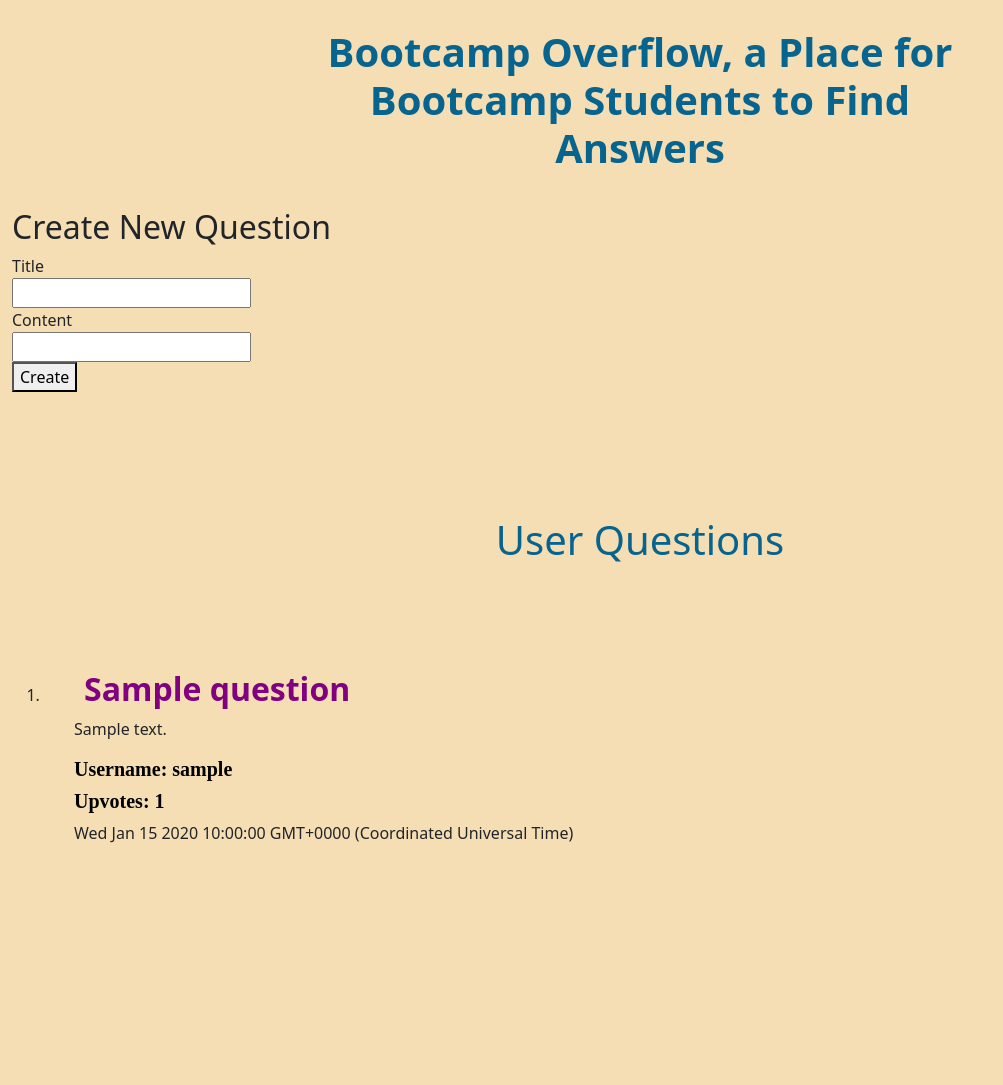
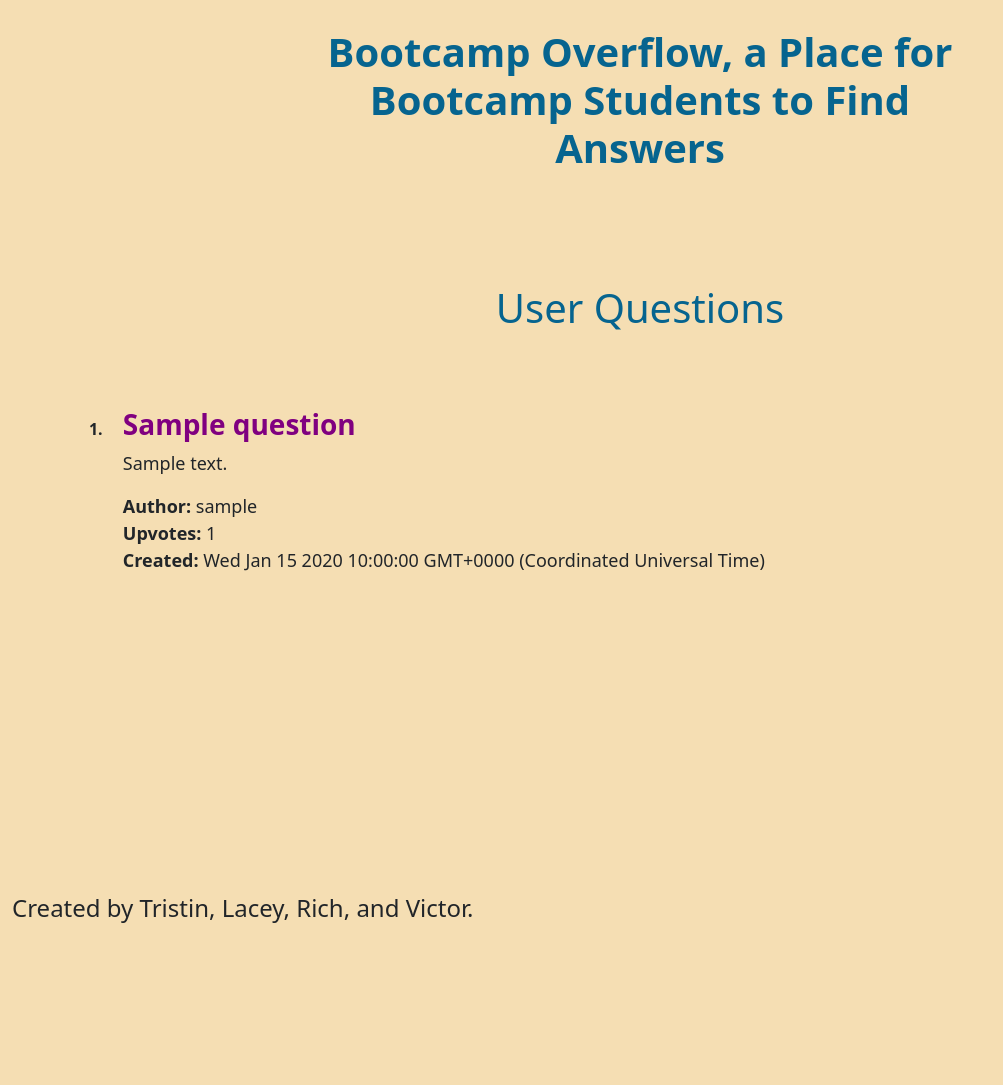
Before and after one commit to TristinNguyen/Bootcamp-Overflow, a Node server app: page /dashboard in a window 1280 px wide. Shown: the part 60-1145 px from the top of the page, without its empty margins (0-1003 px from the left). After the commit the page ends 983 px from the top, so only its background shows below. Run offline with Node 20, Linux system fonts and the light colour scheme; the visitor is signed in with stand-in values (Sample User, id 1); tables that the repository leaves empty hold one stand-in row (values such as "Sample post"); some libraries are stand-ins or nearby versions.

Commit message:
updated templates / css:  dashboard, questions, jumbotron, main

```diff
--- a/public/stylesheets/styles.css
+++ b/public/stylesheets/styles.css
@@ -75,14 +75,6 @@ form label {
   color: black;
 }
 
-.question-title {
-  margin-left: 10px;
-}
-
-.question-body {
-  margin: 30px;
-}
-
 .username {
   color: black;
   font-family: 'Times New Roman', Times, serif;
@@ -90,10 +82,35 @@ form label {
   font-weight: bold;
 }
 
-/* #questions-container {
+.questions-container {
   display: block;
-  margin: auto;
-} */
+  margin-left: 5%;
+  margin-right: 5%;
+  font-weight: bold;
+}
+
+.question-article {
+  /* margin-right: 3%; */
+  padding-left: 1em;
+  padding-right: 2em;
+}
+
+
+.question-body {
+  font-weight: normal;
+  font-size: large;
+}
+
+.question-form {
+  position: relative;
+  align-items: center;
+  align-self: center;
+}
+
+.question-title {
+  color:blue;
+}
+
 
 .search {
   border-radius: 8px;
@@ -127,12 +144,6 @@ form label {
   margin-right: 10px;
 }
 
-.question-form {
-  position: relative;
-  align-items: center;
-  align-self: center;
-}
-
 .navbar-image {
   image-rendering: auto;
   z-index: 199px;
--- a/views/dashboard.handlebars
+++ b/views/dashboard.handlebars
@@ -2,21 +2,27 @@
 {{> jumbotron}}
 <!-- Jumbotron -->
 
-<div class="maindashboard">
-    <article class="newquestionbtn">{{> newquestion}}</article>
-    {{!-- <article class="search">
-        <input id="search-input" type="text" placeholder="Please Search for Keywords">
-        <button class="search-button" id="search-button">Search</button>
-    </article> --}}
+<!-- list of user questions -->
+<div class="questions-container">
+    <h1 class="title">User Questions</h1>
+    <ol id="questions-container" class="questions">
+        {{#each questions as |question|}}
+            <li class="questionwidth">
+                {{> questions question}}
+            </li>
+        {{/each}}
+    </ol>
 </div>
-<br><br>
-<h1 class="title">User Questions</h1>
-<div class="container-fluid">
-<ol id="questions-container" class="questions">
+
+{{!-- <div>
+    <h1 class="title">User Questions</h1>
+
+    <ol id="questions-container" class="questions"></ol>
     {{#each questions as |question|}}
-    <li class="questionwidth">
         {{> questions question}}
-    </li>
     {{/each}}
-</ol>
-</div>
+    </ol>
+
+
+
+</div> --}}
--- a/views/layouts/main.handlebars
+++ b/views/layouts/main.handlebars
@@ -46,7 +46,7 @@
   <script src="/public/javascript/add-question.js"></script>
   {{/if}}
   <!-- Latest compiled and minified JavaScript -->
-  {{!-- <script src="https://cdn.jsdelivr.net/npm/bootstrap@5.2.0-beta1/dist/js/bootstrap.bundle.min.js"</script> --}}
+  <script src="https://cdn.jsdelivr.net/npm/bootstrap@5.2.0-beta1/dist/js/bootstrap.bundle.min.js"</script>
 </body>
 
 </html>
--- /dev/null
+++ b/views/partials/questions old.handlebars
@@ -0,0 +1,25 @@
+<div class="question-container">
+  <div class="question-body">
+    <div class="question-title">
+      <h2><a href="/dashboard/questions/{{id}}">{{title}}</a></h2>
+    </div>
+    <div class="blog-summary">
+      <p>{{question_content}}</p>
+    </div>
+
+    <div class="question-header">
+      <div class="question-author--no-cover">
+        <h4 class="username">Username: {{user.username}}</h4>
+      </div>
+      <div>
+        <h4 class="username">Upvotes: {{vote_count}}</h4>
+      </div>
+    </div>
+    <div class="question-footer">
+      {{!-- <a class="published-date">{{created_at}}</a>--}}
+      <p>{{created_at}}</p>
+    </div>
+  </div>
+</div>
+
+<script src="/public/javascript/vote.js"></script>
--- a/views/partials/questions.handlebars
+++ b/views/partials/questions.handlebars
@@ -1,25 +1,18 @@
-<div class="question-container">
-  <div class="question-body">
+
+
+  <article class="question-article">
     <div class="question-title">
-      <h2><a href="/dashboard/questions/{{id}}">{{title}}</a></h2>
+      <h3><a href="/dashboard/questions/{{id}}">{{title}}</a></h3>
     </div>
-    <div class="blog-summary">
+    <div class="question-body">
+    <div class="">
       <p>{{question_content}}</p>
-    </div>
-
-    <div class="question-header">
-      <div class="question-author--no-cover">
-        <h4 class="username">Username: {{user.username}}</h4>
-      </div>
-      <div>
-        <h4 class="username">Upvotes: {{vote_count}}</h4>
-      </div>
-    </div>
-    <div class="question-footer">
-      {{!-- <a class="published-date">{{created_at}}</a>--}}
-      <p>{{created_at}}</p>
+      <div class=""><b>Author:</b> {{user.username}}</div>
+      <div class=""><b>Upvotes:</b> {{vote_count}}</div>
+      <div class=""><b>Created:</b> {{created_at}}</div>
     </div>
   </div>
-</div>
+  </article>
+
 
 <script src="/public/javascript/vote.js"></script>
```
Also changed, not shown: assets/images/clipart2022190.png (renamed from public/assets/images/clipart2022190.png), views/partials/navbar rs.handlebars (renamed from errata/navbar rs.handlebars).
